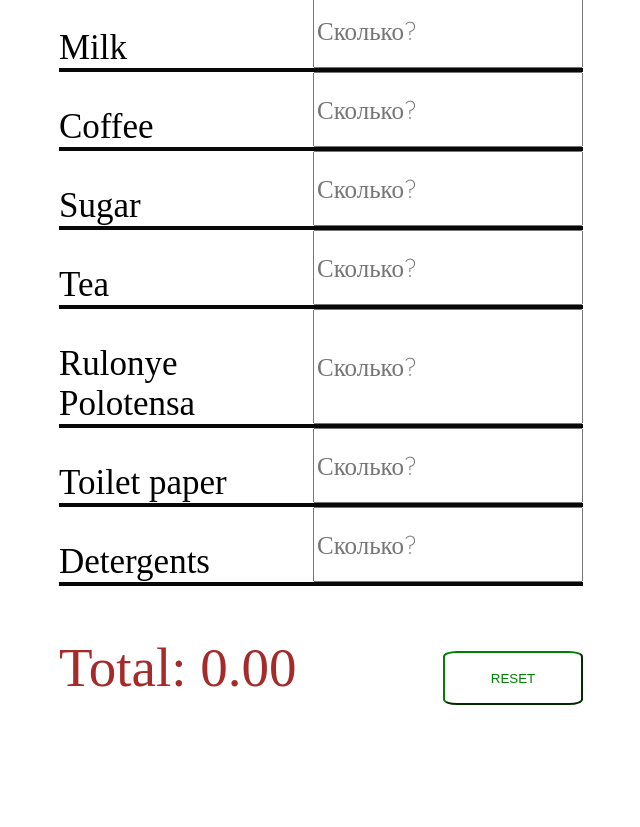
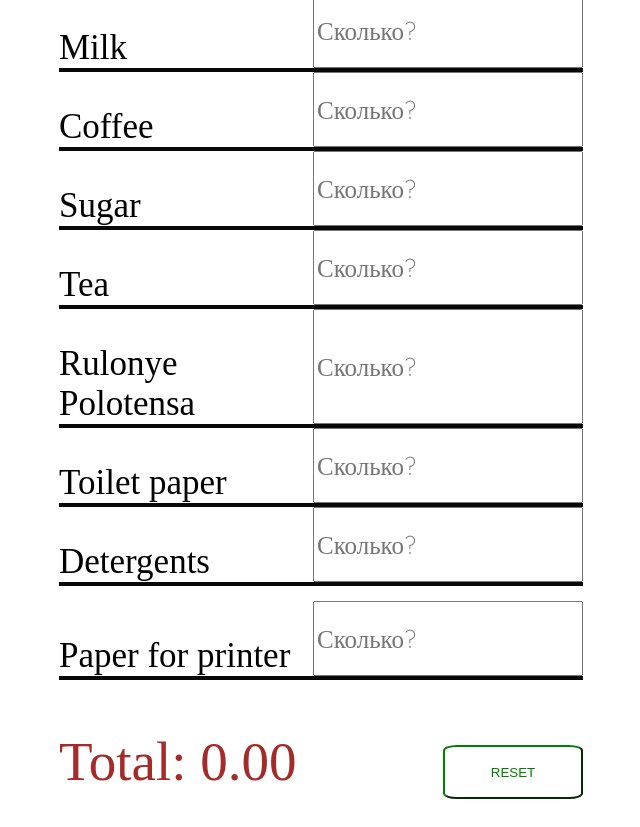
Before and after one commit to Mishael017/List-for-Church, a plain HTML site: page index.html in a window 1280 px wide. Shown: the whole page, without its empty margins (319-959 px from the left). Before the commit the page ends 800 px from the top, so only its background shows below. Drawn offline with Linux system fonts and the light colour scheme; a web font is replaced by a local one.

Commit message:
Добавил бумагу для принтера

```diff
--- a/index.html
+++ b/index.html
@@ -42,6 +42,10 @@
             <label>Detergents</label>
             <input type="number" class="price" placeholder="Сколько?">
         </div>
+        <div class="product end">
+            <label>Paper for printer</label>
+            <input type="number" class="price" placeholder="Сколько?">
+        </div>
         <!-- ...другие продукты... -->
       <div class="buttons">
          <div class="total">Total: 0.00</div>
```
